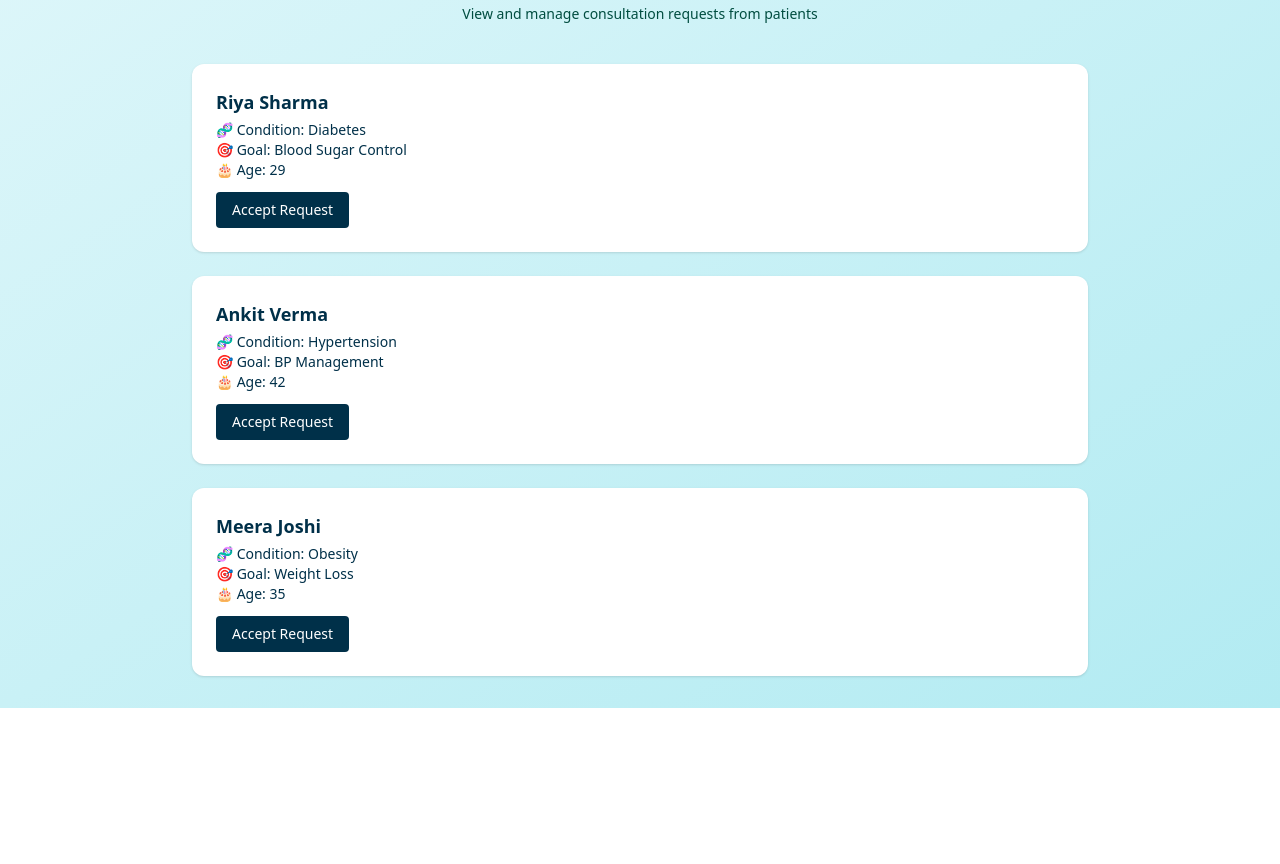
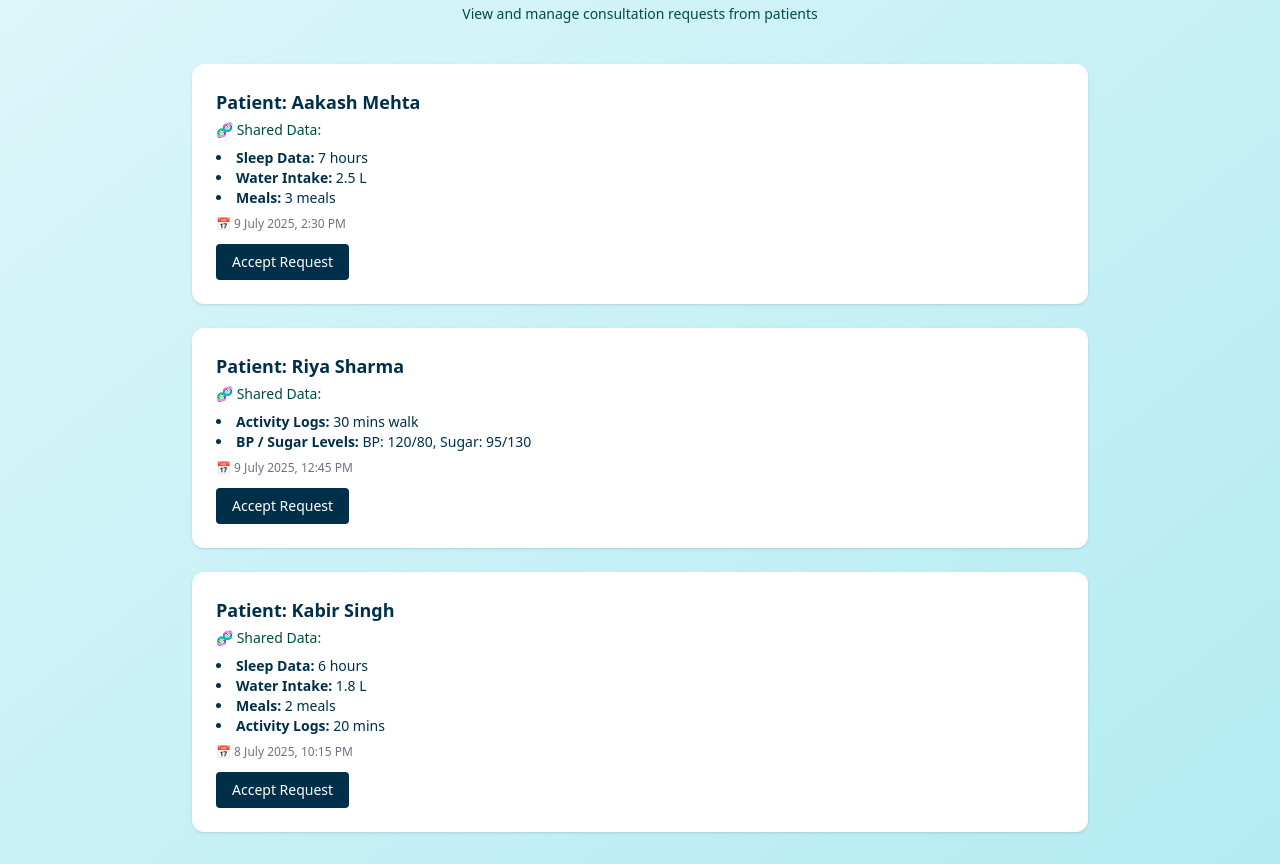
Before and after one commit to Ashuyaarrrrr/Hello-World---Aarogyam, a plain HTML site: page consult.html in a window 1280 px wide. Shown: the part 164-1028 px from the top of the page. Before the commit the page ends 872 px from the top, so only its background shows below. Drawn offline with nearby package versions, Linux system fonts and the light colour scheme.

Commit message:
the final push

```diff
--- a/consult.html
+++ b/consult.html
@@ -9,18 +9,15 @@
     body {
       background: linear-gradient(to bottom right, #e0f7fa, #b2ebf2);
     }
-
     @keyframes fadeIn {
       0% { opacity: 0; transform: translateY(20px); }
       100% { opacity: 1; transform: translateY(0); }
     }
-
     .animate-fade-in {
       animation: fadeIn 0.5s ease-out;
     }
   </style>
 </head>
-
 <body class="text-[#003049] min-h-screen px-6 py-8">
 
   <!-- Navbar -->
@@ -31,50 +28,56 @@
       <a href="consult.html" class="text-[#26c6da] font-semibold">Consult</a>
       <a href="profile.html" class="hover:text-[#26c6da]">Profile</a>
       <a href="contact.html" class="hover:text-[#26c6da]">Contact</a>
-      <a href="auth.html" class="hover:text-[#26c6da]" onclick="logout()">Logout</a>
+      <a href="auth.html" class="hover:text-[#26c6da]">Logout</a>
     </nav>
   </header>
 
-  <!-- title -->
+  <!-- Title -->
   <div class="text-center mb-10">
     <h2 class="text-3xl font-bold mb-2">Pending Consultations</h2>
     <p class="text-sm text-[#004d40]">View and manage consultation requests from patients</p>
   </div>
 
-  <!-- dummy -->
+  <!-- Dummy Consultation Cards -->
   <div class="max-w-4xl mx-auto grid gap-6 animate-fade-in">
+
     <div class="bg-white rounded-xl shadow p-6">
-      <h3 class="text-lg font-bold mb-1">Riya Sharma</h3>
-      <p class="text-sm">🧬 Condition: Diabetes</p>
-      <p class="text-sm">🎯 Goal: Blood Sugar Control</p>
-      <p class="text-sm">🎂 Age: 29</p>
+      <h3 class="text-lg font-bold mb-1">Patient: Aakash Mehta</h3>
+      <p class="text-sm text-[#004d40]">🧬 Shared Data:</p>
+      <ul class="list-disc list-inside text-sm mt-2">
+        <li><strong>Sleep Data:</strong> 7 hours</li>
+        <li><strong>Water Intake:</strong> 2.5 L</li>
+        <li><strong>Meals:</strong> 3 meals</li>
+      </ul>
+      <p class="text-xs text-gray-500 mt-2">📅 9 July 2025, 2:30 PM</p>
       <button class="mt-3 bg-[#003049] hover:bg-[#002538] text-white px-4 py-2 rounded text-sm">Accept Request</button>
     </div>
 
     <div class="bg-white rounded-xl shadow p-6">
-      <h3 class="text-lg font-bold mb-1">Ankit Verma</h3>
-      <p class="text-sm">🧬 Condition: Hypertension</p>
-      <p class="text-sm">🎯 Goal: BP Management</p>
-      <p class="text-sm">🎂 Age: 42</p>
+      <h3 class="text-lg font-bold mb-1">Patient: Riya Sharma</h3>
+      <p class="text-sm text-[#004d40]">🧬 Shared Data:</p>
+      <ul class="list-disc list-inside text-sm mt-2">
+        <li><strong>Activity Logs:</strong> 30 mins walk</li>
+        <li><strong>BP / Sugar Levels:</strong> BP: 120/80, Sugar: 95/130</li>
+      </ul>
+      <p class="text-xs text-gray-500 mt-2">📅 9 July 2025, 12:45 PM</p>
       <button class="mt-3 bg-[#003049] hover:bg-[#002538] text-white px-4 py-2 rounded text-sm">Accept Request</button>
     </div>
 
     <div class="bg-white rounded-xl shadow p-6">
-      <h3 class="text-lg font-bold mb-1">Meera Joshi</h3>
-      <p class="text-sm">🧬 Condition: Obesity</p>
-      <p class="text-sm">🎯 Goal: Weight Loss</p>
-      <p class="text-sm">🎂 Age: 35</p>
+      <h3 class="text-lg font-bold mb-1">Patient: Kabir Singh</h3>
+      <p class="text-sm text-[#004d40]">🧬 Shared Data:</p>
+      <ul class="list-disc list-inside text-sm mt-2">
+        <li><strong>Sleep Data:</strong> 6 hours</li>
+        <li><strong>Water Intake:</strong> 1.8 L</li>
+        <li><strong>Meals:</strong> 2 meals</li>
+        <li><strong>Activity Logs:</strong> 20 mins</li>
+      </ul>
+      <p class="text-xs text-gray-500 mt-2">📅 8 July 2025, 10:15 PM</p>
       <button class="mt-3 bg-[#003049] hover:bg-[#002538] text-white px-4 py-2 rounded text-sm">Accept Request</button>
     </div>
+
   </div>
-
-  <script>
-    function logout() {
-      localStorage.removeItem('userData');
-      localStorage.removeItem('healthGoal');
-      window.location.href = 'index.html';
-    }
-  </script>
 
 </body>
 </html>
```
Also changed, not shown: auth.html (+10 -3 lines), dashboard.html (+5 -4 lines), details.html (+1 -1 lines), functions/index.js (added, +25 -0 lines), functions/package.json (added, +26 -0 lines), firebase.json (added), 4 other files.
